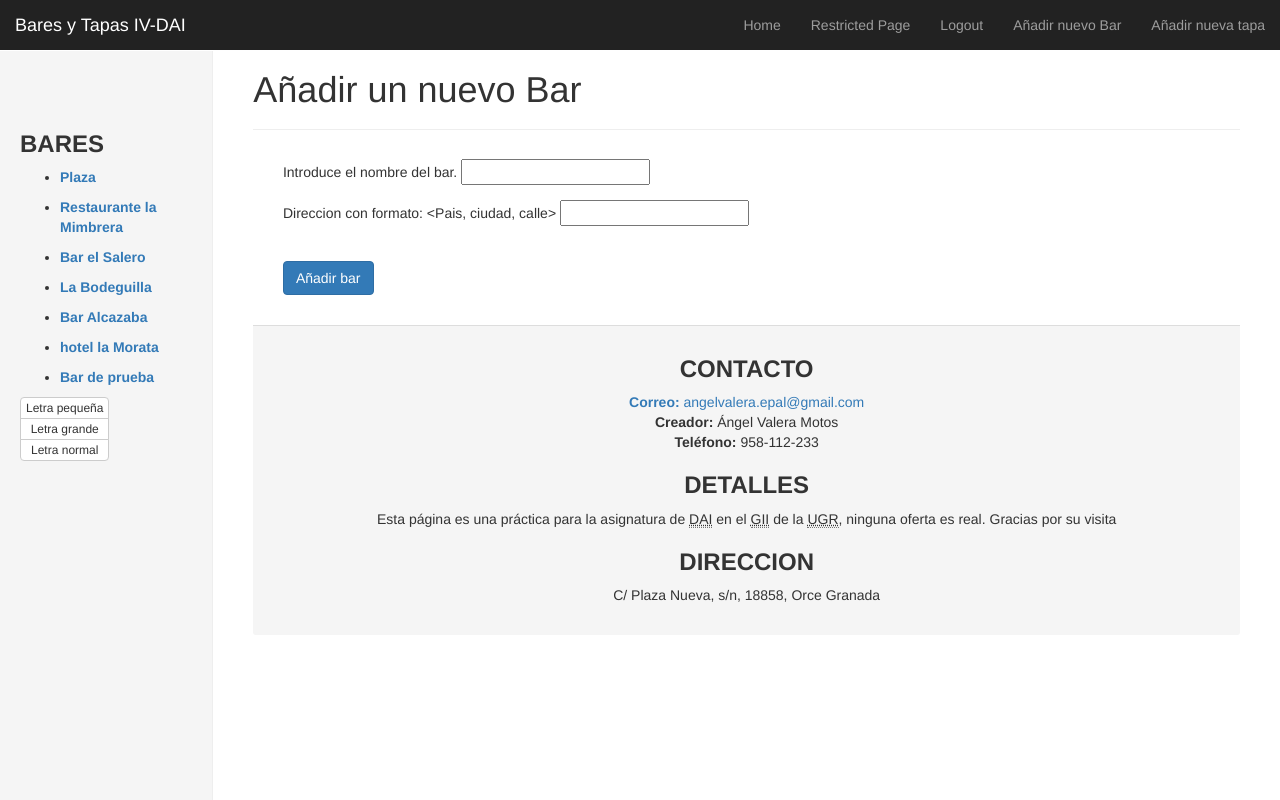
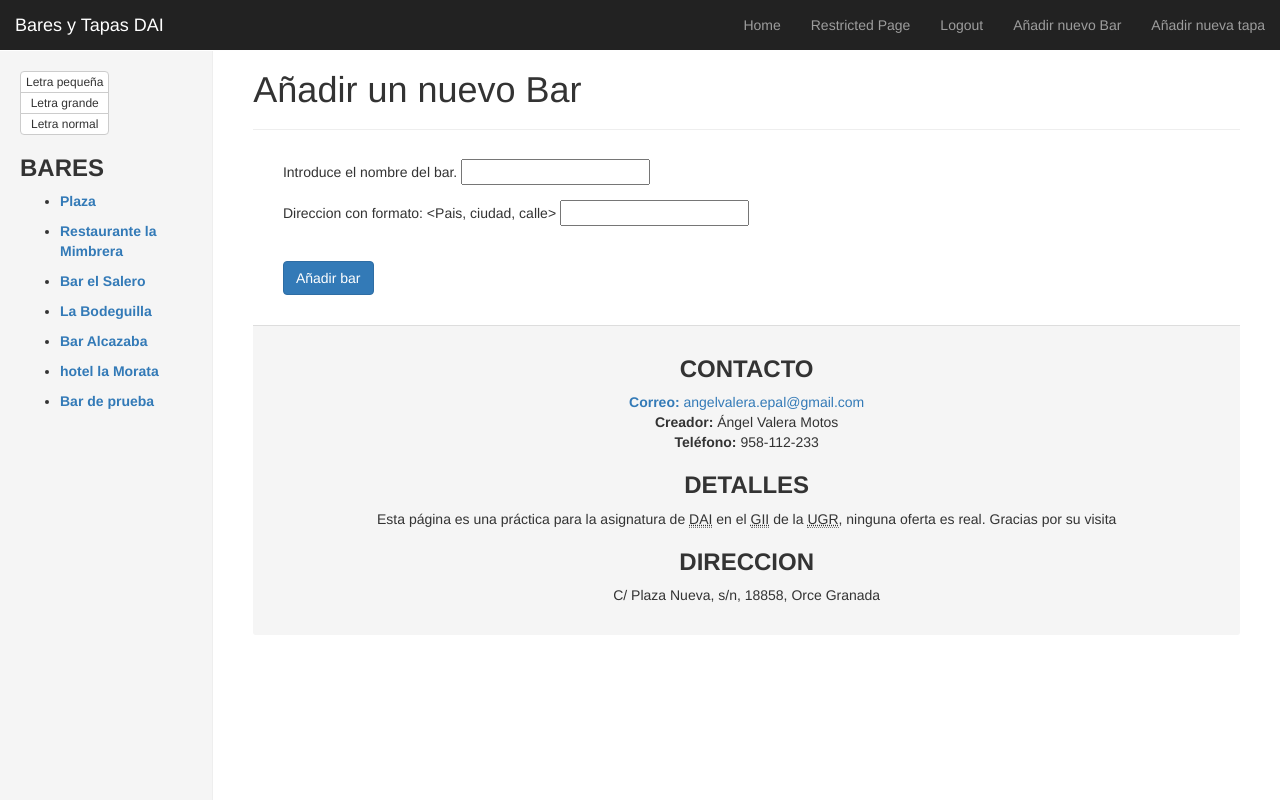
Before and after one commit to AngelValera/Practica_7_DAI, a Django app: page /add_bar/ in a window 1280 px wide. Run offline with Django 3.2, Linux system fonts and the light colour scheme; a user stored in the database is signed in; data comes from the database, SQL or seed files in the repository; some libraries are stand-ins or nearby versions.

Commit message:
apaño css

```diff
--- a/templates/app/base.html
+++ b/templates/app/base.html
@@ -22,7 +22,7 @@
 		<link href="{% static "css/dashboard.css" %}" rel="stylesheet">
 
 
-		<title >DAI:P4 {% block title %}{% endblock %}</title>
+		<title >DAI:P7 {% block title %}{% endblock %}</title>
 
 
 
@@ -62,7 +62,7 @@
 							<span class="icon-bar"></span>
 							<span class="icon-bar"></span>
 					</button>
-					<a class="navbar-brand" href="{% url 'index' %}">Bares y Tapas IV-DAI</a>
+					<a class="navbar-brand" href="{% url 'index' %}">Bares y Tapas DAI</a>
 				</div>
 				<div class="navbar-collapse collapse">
 					<ul class="nav navbar-nav navbar-right">
@@ -87,9 +87,14 @@
 				<div class="col-sm-3 col-md-2 sidebar">
 					{% block secciones %}
 					<!--******************************************************************************************************************************************************-->
+					<div class="btn-group-vertical">
+						<button class="btn btn-default btn-xs" id="btn-pequena">Letra pequeña</button>
+						<button class="btn btn-default btn-xs" id="btn-grande">Letra grande</button>
+						<button  class="btn btn-default btn-xs" id ="btn-normal">Letra normal</button>
+					</div>
+					<!--******************************************************************************************************************************************************-->
 
-				<!--******************************************************************************************************************************************************-->
-						<h3 style="margin-top: 30px; padding-top:30px;	">
+						<h3>
 							<b> BARES </b>
 						</h3>
 						<!--Botonera con las secciones de productos-->
@@ -104,11 +109,6 @@
 								<strong>No hay Bares presentes.</strong>
 							{% endif %}
 						</nav>
-						<div class="btn-group-vertical">
-							<button class="btn btn-default btn-xs" id="btn-pequena">Letra pequeña</button>
-							<button class="btn btn-default btn-xs" id="btn-grande">Letra grande</button>
-							<button  class="btn btn-default btn-xs" id ="btn-normal">Letra normal</button>
-					</div>
 					{% endblock %}
 				</div>
 				<div class="col-sm-9 col-sm-offset-3 col-md-10 col-md-offset-2 main" style="margin-top: 0px; padding-top:0px;">
```
